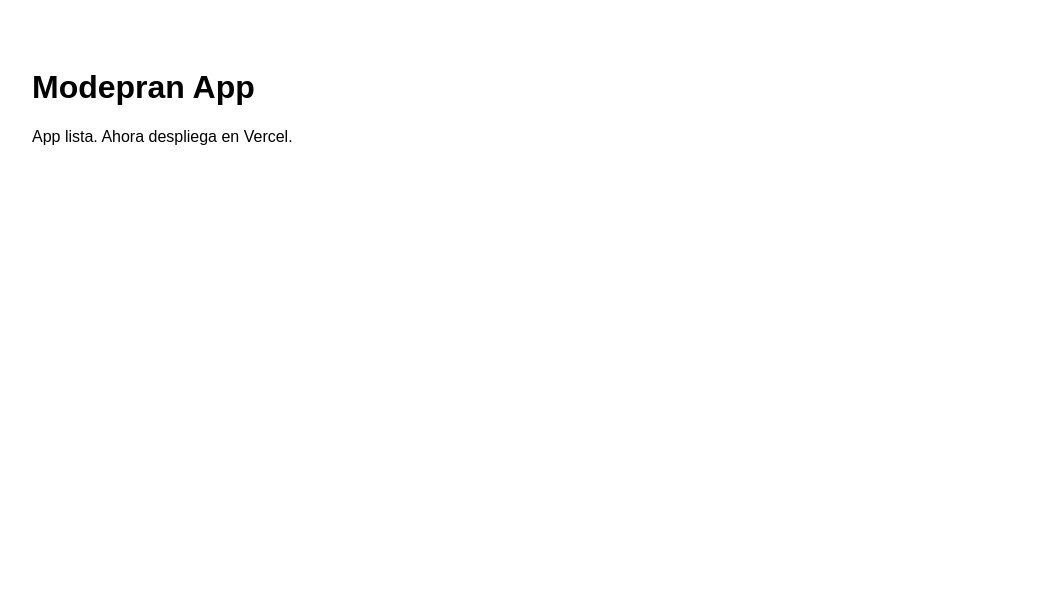
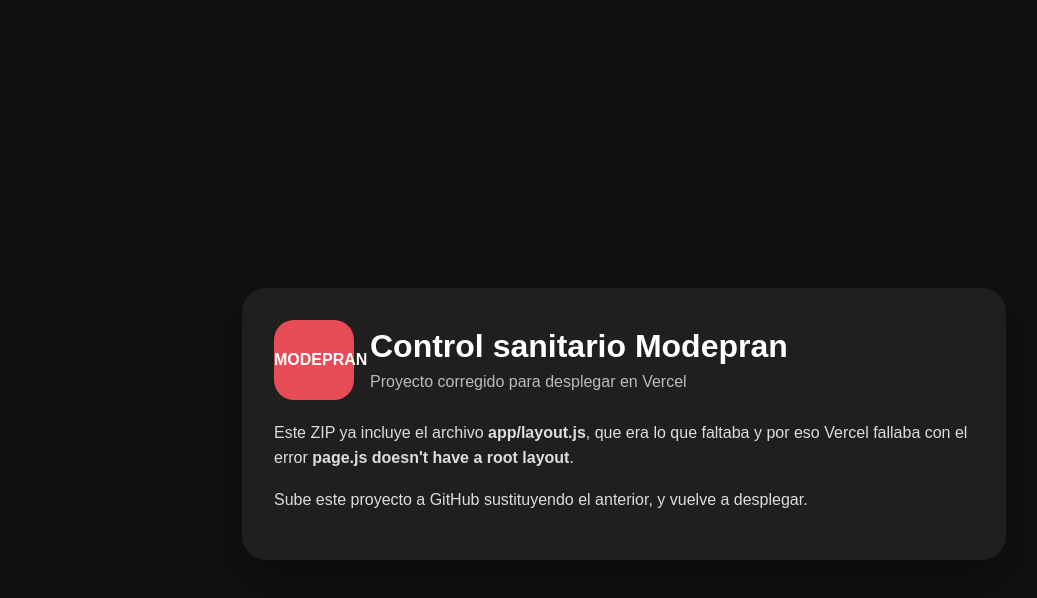
Before and after one commit to Monletrhor/Modepran-app, a Next.js app: page / in a window 1280 px wide. Shown: the top 598 px of the page, without its empty margins (16-1053 px from the left). Built offline with nearby package versions, Linux system fonts and the light colour scheme.

Commit message:
Add files via upload

```diff
--- /dev/null
+++ b/app/layout.js
@@ -0,0 +1,14 @@
+export const metadata = {
+  title: "Modepran App",
+  description: "Control de limpieza y cloración",
+};
+
+export default function RootLayout({ children }) {
+  return (
+    <html lang="es">
+      <body style={{ margin: 0, fontFamily: "Arial, sans-serif", background: "#111", color: "#fff" }}>
+        {children}
+      </body>
+    </html>
+  );
+}
--- a/app/page.js
+++ b/app/page.js
@@ -1,8 +1,24 @@
 'use client'
-import React from "react";
+
 export default function Page() {
-  return <div style={{padding:40,fontFamily:'Arial'}}>
-    <h1>Modepran App</h1>
-    <p>App lista. Ahora despliega en Vercel.</p>
-  </div>
+  return (
+    <main style={{ minHeight: "100vh", display: "grid", placeItems: "center", padding: 24 }}>
+      <div style={{ maxWidth: 700, width: "100%", background: "#1f1f1f", borderRadius: 24, padding: 32, boxShadow: "0 20px 50px rgba(0,0,0,0.35)" }}>
+        <div style={{ display: "flex", alignItems: "center", gap: 16, marginBottom: 20 }}>
+          <div style={{ width: 80, height: 80, borderRadius: 20, display: "grid", placeItems: "center", background: "#e84d57", fontWeight: 700 }}>MODEPRAN</div>
+          <div>
+            <h1 style={{ margin: 0, fontSize: 32 }}>Control sanitario Modepran</h1>
+            <p style={{ margin: "8px 0 0", color: "#bbb" }}>Proyecto corregido para desplegar en Vercel</p>
+          </div>
+        </div>
+        <p style={{ lineHeight: 1.6, color: "#ddd" }}>
+          Este ZIP ya incluye el archivo <strong>app/layout.js</strong>, que era lo que faltaba y por eso Vercel fallaba con el error
+          <strong> page.js doesn't have a root layout</strong>.
+        </p>
+        <p style={{ lineHeight: 1.6, color: "#ddd" }}>
+          Sube este proyecto a GitHub sustituyendo el anterior, y vuelve a desplegar.
+        </p>
+      </div>
+    </main>
+  );
 }
--- a/next.config.js
+++ b/next.config.js
@@ -1 +1,3 @@
-module.exports = {};
+/** @type {import('next').NextConfig} */
+const nextConfig = {}
+module.exports = nextConfig
--- a/package.json
+++ b/package.json
@@ -1,6 +1,6 @@
 {
   "name": "modepran-app",
-  "version": "1.0.0",
+  "version": "1.0.1",
   "private": true,
   "scripts": {
     "dev": "next dev",
```
